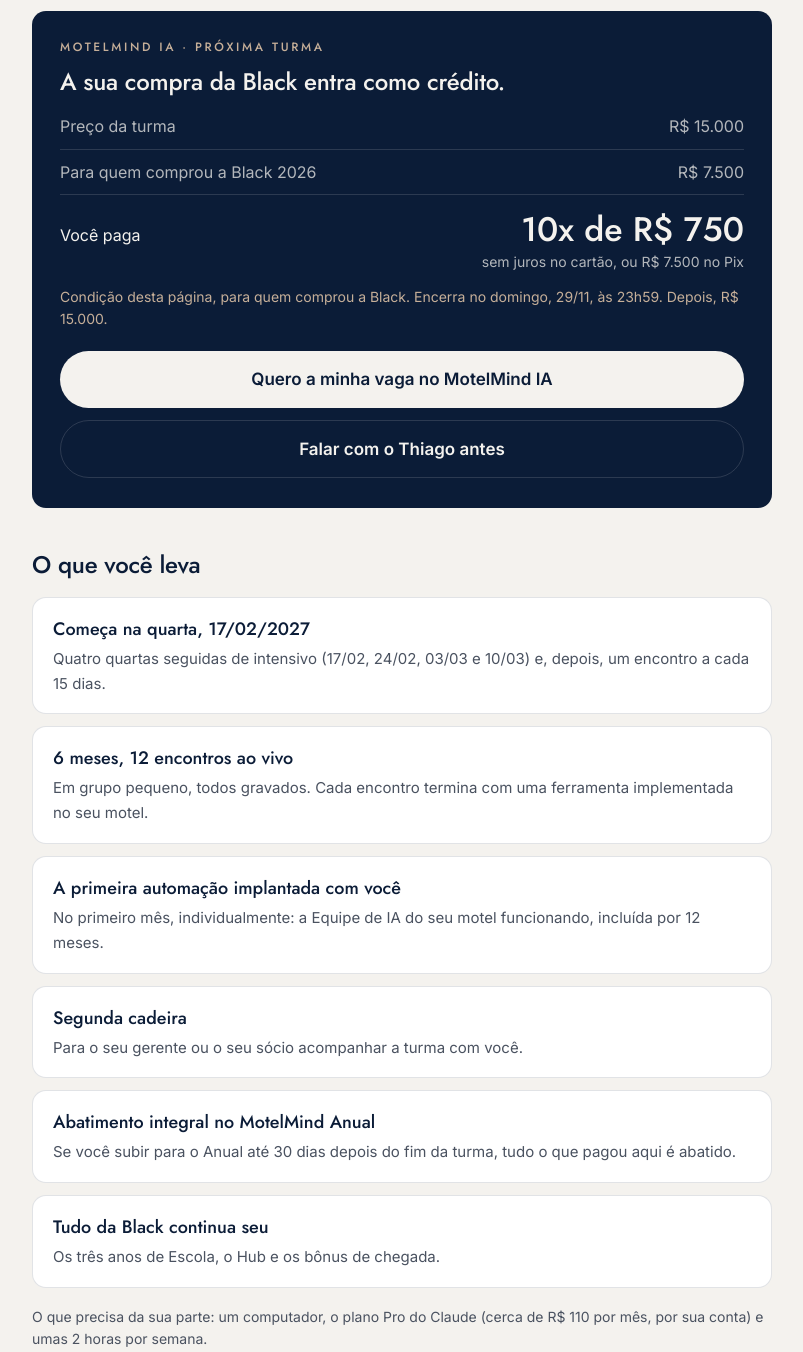
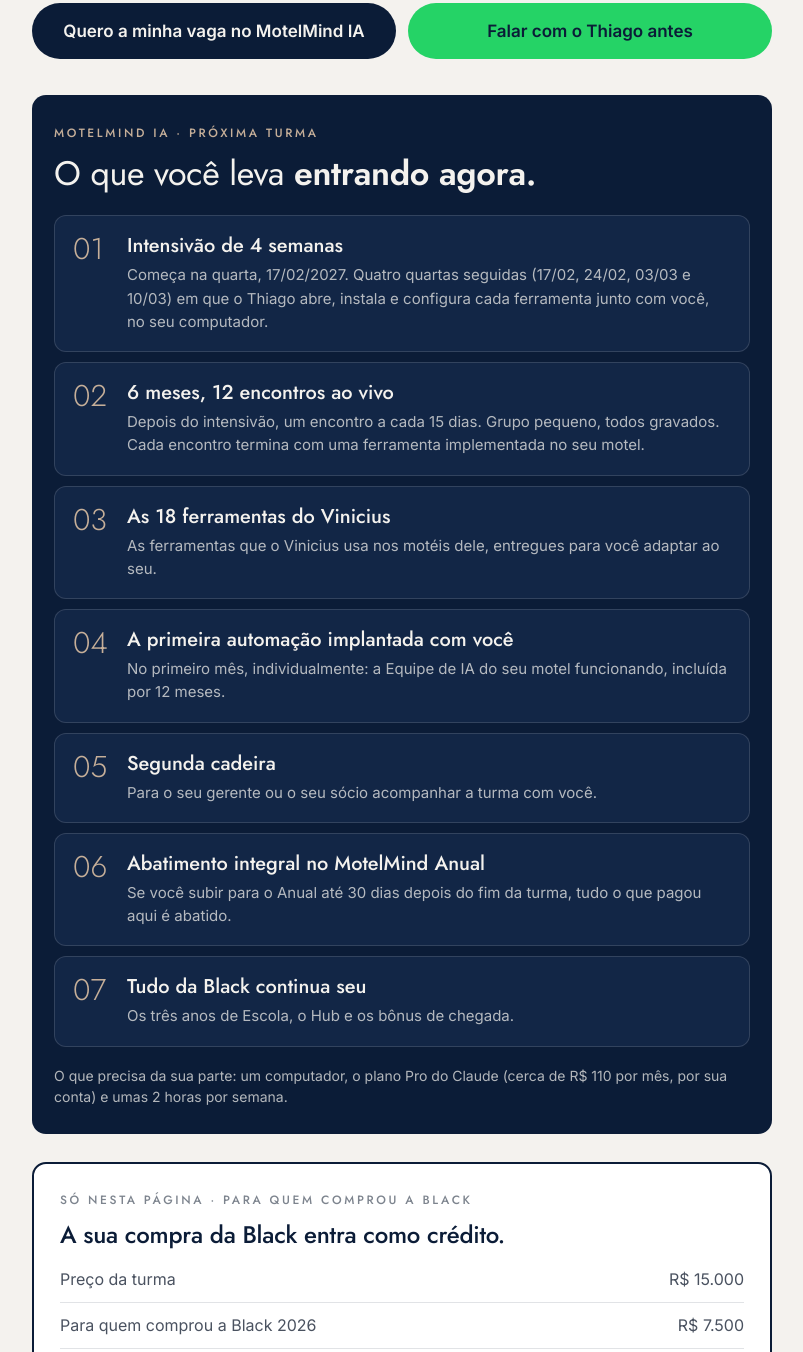
Before and after one commit to ThiagoAlcantaraAlves/black-escola, a plain HTML site: page bem-vindo.html in a window 1280 px wide. Shown: the part 717-2069 px from the top of the page, without its empty margins (238-1041 px from the left). Drawn offline with Linux system fonts and the light colour scheme.

Commit message:
Publica blackedm@1555f10

```diff
--- a/bem-vindo.html
+++ b/bem-vindo.html
@@ -29,27 +29,31 @@ h1,h2,h3{font-family:Jost,Inter,sans-serif;font-weight:500;letter-spacing:-.01em
 .video{margin:28px 0 0;border-radius:var(--raio);overflow:hidden;background:var(--azul);aspect-ratio:16/9;display:none}
 .video.on{display:block}
 .video iframe,.video video{width:100%;height:100%;border:0;display:block}
-.cond{margin-top:28px;background:var(--azul);color:var(--off);border-radius:var(--raio);padding:30px 28px}
-.cond .eyebrow{color:var(--champ)}
+.cta-topo{display:grid;gap:12px;margin-top:20px}
+@media (min-width:640px){.cta-topo{grid-template-columns:1fr 1fr}}
+.btn{display:flex;align-items:center;justify-content:center;gap:10px;border:0;border-radius:999px;padding:18px 24px;font:600 17px/1.2 Inter,sans-serif;cursor:pointer;text-decoration:none;text-align:center}
+.btn-escuro{background:var(--azul);color:var(--off)}
+.btn-whats{background:#25D366;color:#0B1C37}
+.leva{margin-top:36px;background:var(--azul);color:var(--off);border-radius:var(--raio);padding:32px 22px 26px}
+.leva .eyebrow{color:var(--champ)}
+.leva h2{font-size:clamp(26px,5.4vw,34px);font-weight:400;margin-bottom:22px}
+.leva h2 strong{font-weight:600}
+.leva ul{list-style:none;display:grid;gap:10px;counter-reset:b}
+.leva li{display:grid;grid-template-columns:auto 1fr;gap:16px;align-items:start;background:var(--azul-2);border:1px solid var(--linha-esc);border-radius:12px;padding:18px}
+.leva li::before{counter-increment:b;content:counter(b,decimal-leading-zero);font:300 30px/1 Jost,sans-serif;color:var(--champ);min-width:38px}
+.leva li b{display:block;font:500 20px/1.2 Jost,sans-serif;margin-bottom:5px;color:var(--off)}
+.leva li span{display:block;color:var(--esc-suave);font-size:15px}
+.precisa{margin-top:18px;font-size:14px;color:var(--esc-suave)}
+.cond{margin-top:28px;background:#fff;color:var(--texto);border:2px solid var(--azul);border-radius:var(--raio);padding:30px 26px}
+.cond .eyebrow{color:var(--cinza)}
 .cond h2{font-size:24px;margin-bottom:18px}
 .conta{display:grid;gap:10px;font-size:16px}
-.conta div{display:flex;justify-content:space-between;gap:16px;border-bottom:1px solid var(--linha-esc);padding-bottom:10px;color:var(--esc-suave)}
-.conta div.total{border:0;padding:6px 0 0;color:var(--off);align-items:baseline}
+.conta div{display:flex;justify-content:space-between;gap:16px;border-bottom:1px solid var(--linha);padding-bottom:10px;color:var(--texto-suave)}
+.conta div.total{border:0;padding:6px 0 0;color:var(--texto);align-items:baseline}
 .conta .total b{font:500 clamp(26px,5vw,34px)/1.1 Jost,sans-serif;text-align:right}
-.conta .total small{display:block;font:400 14px Inter,sans-serif;color:var(--esc-suave);margin-top:4px}
-.cond .ate{margin-top:16px;font-size:14px;color:var(--champ)}
+.conta .total small{display:block;font:400 14px Inter,sans-serif;color:var(--texto-suave);margin-top:4px}
+.cond .ate{margin-top:16px;font-size:14px;color:var(--texto-suave)}
 .botoes{display:grid;gap:12px;margin-top:22px}
-.btn{display:flex;align-items:center;justify-content:center;gap:10px;border:0;border-radius:999px;padding:18px 24px;font:600 17px/1.2 Inter,sans-serif;cursor:pointer;text-decoration:none;text-align:center}
-.btn-claro{background:var(--off);color:var(--azul)}
-.btn-linha{background:transparent;color:var(--off);border:1px solid var(--linha-esc)}
-.btn-whats{background:#25D366;color:#0B1C37}
-.leva{margin-top:44px}
-.leva h2,.passos h2{font-size:24px;margin-bottom:18px}
-.leva ul{list-style:none;display:grid;gap:12px}
-.leva li{background:#fff;border:1px solid var(--linha);border-radius:var(--raio);padding:18px 20px;font-size:16px}
-.leva li b{display:block;font:500 18px Jost,sans-serif;margin-bottom:4px}
-.leva li span{color:var(--texto-suave);font-size:15px}
-.precisa{margin-top:18px;font-size:14px;color:var(--texto-suave)}
 .passos{margin-top:52px;padding:36px 0 56px;border-top:1px solid var(--linha)}
 .passos ol{list-style:none;display:grid;gap:14px;counter-reset:p}
 .passos li{display:grid;grid-template-columns:auto 1fr;gap:16px;font-size:16px;color:var(--texto-suave)}
@@ -60,8 +64,8 @@ h1,h2,h3{font-family:Jost,Inter,sans-serif;font-weight:500;letter-spacing:-.01em
 [hidden]{display:none!important}
 .conta div span:last-child{white-space:nowrap}
 .fim-ia{display:none}
-body[data-ia="fim"] .cond .conta,body[data-ia="fim"] .cond .ate,body[data-ia="fim"] #comprar{display:none}
-body[data-ia="fim"] .fim-ia{display:block;color:var(--esc-suave)}
+body[data-ia="fim"] .cond .conta,body[data-ia="fim"] .cond .ate{display:none}
+body[data-ia="fim"] .fim-ia{display:block;color:var(--texto-suave)}
 </style>
 <!-- Meta Pixel -->
 <script>
@@ -87,8 +91,28 @@ fbq('init','777460607647004');fbq('track','PageView');
 
   <div class="video" id="video"></div>
 
-  <div class="cond">
+  <div class="cta-topo">
+    <a class="btn btn-escuro js-comprar" href="#" hidden>Quero a minha vaga no MotelMind IA</a>
+    <a class="btn btn-whats js-whats" href="#" target="_blank" rel="noopener">Falar com o Thiago antes</a>
+  </div>
+
+  <div class="leva">
     <p class="eyebrow">MotelMind IA · próxima turma</p>
+    <h2>O que você leva <strong>entrando agora.</strong></h2>
+    <ul>
+      <li><div><b>Intensivão de 4 semanas</b><span>Começa na quarta, 17/02/2027. Quatro quartas seguidas (17/02, 24/02, 03/03 e 10/03) em que o Thiago abre, instala e configura cada ferramenta junto com você, no seu computador.</span></div></li>
+      <li><div><b>6 meses, 12 encontros ao vivo</b><span>Depois do intensivão, um encontro a cada 15 dias. Grupo pequeno, todos gravados. Cada encontro termina com uma ferramenta implementada no seu motel.</span></div></li>
+      <li><div><b>As 18 ferramentas do Vinicius</b><span>As ferramentas que o Vinicius usa nos motéis dele, entregues para você adaptar ao seu.</span></div></li>
+      <li><div><b>A primeira automação implantada com você</b><span>No primeiro mês, individualmente: a Equipe de IA do seu motel funcionando, incluída por 12 meses.</span></div></li>
+      <li><div><b>Segunda cadeira</b><span>Para o seu gerente ou o seu sócio acompanhar a turma com você.</span></div></li>
+      <li><div><b>Abatimento integral no MotelMind Anual</b><span>Se você subir para o Anual até 30 dias depois do fim da turma, tudo o que pagou aqui é abatido.</span></div></li>
+      <li><div><b>Tudo da Black continua seu</b><span>Os três anos de Escola, o Hub e os bônus de chegada.</span></div></li>
+    </ul>
+    <p class="precisa">O que precisa da sua parte: um computador, o plano Pro do Claude (cerca de R$ 110 por mês, por sua conta) e umas 2 horas por semana.</p>
+  </div>
+
+  <div class="cond" id="condicao">
+    <p class="eyebrow">Só nesta página · para quem comprou a Black</p>
     <h2>A sua compra da Black entra como crédito.</h2>
     <div class="conta">
       <div><span>Preço da turma</span><span>R$ 15.000</span></div>
@@ -98,22 +122,9 @@ fbq('init','777460607647004');fbq('track','PageView');
     <p class="ate">Condição desta página, para quem comprou a Black. Encerra no domingo, 29/11, às 23h59. Depois, R$ 15.000.</p>
     <p class="fim-ia">A condição da Black para o MotelMind IA encerrou em 29/11. Se quiser saber da próxima turma, fale com o Thiago.</p>
     <div class="botoes">
-      <a class="btn btn-claro" id="comprar" href="#" hidden>Quero a minha vaga no MotelMind IA</a>
-      <a class="btn btn-whats" id="whats" href="#">Falar com o Thiago antes</a>
+      <a class="btn btn-escuro js-comprar" href="#" hidden>Quero a minha vaga no MotelMind IA</a>
+      <a class="btn btn-whats js-whats" href="#" target="_blank" rel="noopener">Falar com o Thiago antes</a>
     </div>
-  </div>
-
-  <div class="leva">
-    <h2>O que você leva</h2>
-    <ul>
-      <li><b>Começa na quarta, 17/02/2027</b><span>Quatro quartas seguidas de intensivo (17/02, 24/02, 03/03 e 10/03) e, depois, um encontro a cada 15 dias.</span></li>
-      <li><b>6 meses, 12 encontros ao vivo</b><span>Em grupo pequeno, todos gravados. Cada encontro termina com uma ferramenta implementada no seu motel.</span></li>
-      <li><b>A primeira automação implantada com você</b><span>No primeiro mês, individualmente: a Equipe de IA do seu motel funcionando, incluída por 12 meses.</span></li>
-      <li><b>Segunda cadeira</b><span>Para o seu gerente ou o seu sócio acompanhar a turma com você.</span></li>
-      <li><b>Abatimento integral no MotelMind Anual</b><span>Se você subir para o Anual até 30 dias depois do fim da turma, tudo o que pagou aqui é abatido.</span></li>
-      <li><b>Tudo da Black continua seu</b><span>Os três anos de Escola, o Hub e os bônus de chegada.</span></li>
-    </ul>
-    <p class="precisa">O que precisa da sua parte: um computador, o plano Pro do Claude (cerca de R$ 110 por mês, por sua conta) e umas 2 horas por semana.</p>
   </div>
 
   <div class="passos">
@@ -123,7 +134,7 @@ fbq('init','777460607647004');fbq('track','PageView');
       <li><span><b>Entre no Hub com o mesmo e-mail.</b> O Kit 2027 e a Equipe de IA ficam em <a href="https://novamotelaria.com.br" target="_blank" rel="noopener">novamotelaria.com.br</a>. Se você ainda não tem conta, cadastre-se com o e-mail da compra e o plano entra sozinho.</span></li>
       <li><span><b>Guarde a live de segunda, 23/11, às 17h.</b> O Vinicius apresenta a nova Escola ao vivo. O link da sala chega no WhatsApp e no e-mail.</span></li>
     </ol>
-    <p class="nao">Travou em algum passo? <a id="ajuda" href="#">Chame no WhatsApp</a>.</p>
+    <p class="nao">Travou em algum passo? <a id="ajuda" href="#" target="_blank" rel="noopener">Chame no WhatsApp</a>.</p>
   </div>
 </main>
 
@@ -147,14 +158,19 @@ fbq('init','777460607647004');fbq('track','PageView');
   if(fim)document.body.setAttribute('data-ia','fim');
 
   var msg=fim?'Comprei a Black 2026 e quero saber da próxima turma do MotelMind IA.':'Acabei de entrar na Black 2026 e quero entender o MotelMind IA.';
-  var w=document.getElementById('whats'); w.href='https://wa.me/'+WHATS+'?text='+encodeURIComponent(msg);
-  w.addEventListener('click',function(){try{if(window.fbq)fbq('trackCustom','MotelMindIAFalar')}catch(e){}});
+  // Os botões do WhatsApp abrem em aba nova: no vídeo o Thiago pede para não fechar esta página.
+  var zap='https://wa.me/'+WHATS+'?text='+encodeURIComponent(msg);
+  document.querySelectorAll('.js-whats').forEach(function(w){
+    w.href=zap; w.target='_blank'; w.rel='noopener';
+    w.addEventListener('click',function(){try{if(window.fbq)fbq('trackCustom','MotelMindIAFalar')}catch(e){}});
+  });
   document.getElementById('ajuda').href='https://wa.me/'+WHATS+'?text='+encodeURIComponent('Comprei a Black 2026 e preciso de ajuda com o acesso.');
 
   if(IA_CHECKOUT&&!fim){
-    var b=document.getElementById('comprar'); b.hidden=false; b.href=IA_CHECKOUT;
-    b.addEventListener('click',function(){try{if(window.fbq)fbq('track','InitiateCheckout',{content_name:'motelmind-ia-black-2026',currency:'BRL',value:7500})}catch(e){}});
-    w.className='btn btn-linha';
+    document.querySelectorAll('.js-comprar').forEach(function(b){
+      b.hidden=false; b.href=IA_CHECKOUT;
+      b.addEventListener('click',function(){try{if(window.fbq)fbq('track','InitiateCheckout',{content_name:'motelmind-ia-black-2026',currency:'BRL',value:7500})}catch(e){}});
+    });
   }
 
   if(VIDEO){
```
